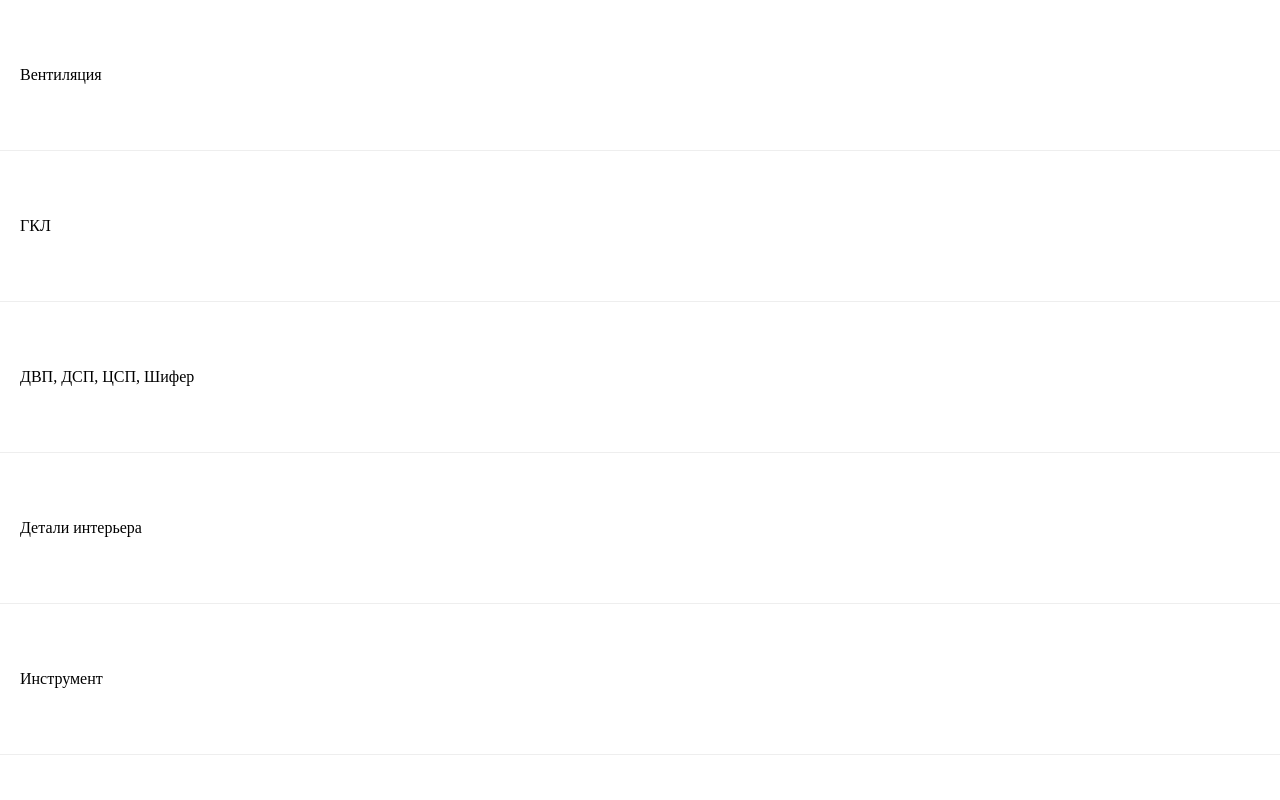
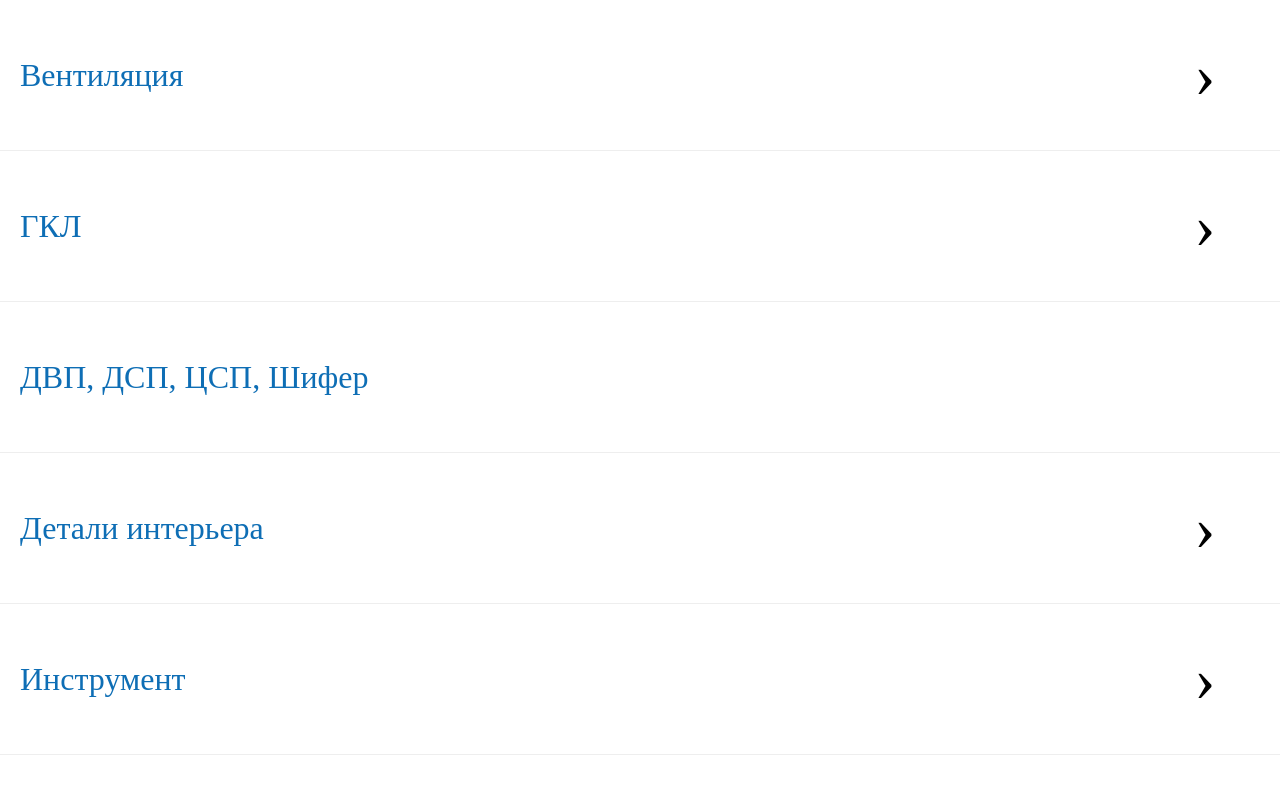
Before and after one commit to rif-kazan/shop-catalog.mobile, a plain HTML site: page index.html in a window 1280 px wide. Drawn offline with Linux system fonts and the light colour scheme.

Commit message:
add arrows

```diff
--- a/js/shopCatalog.mobile.js
+++ b/js/shopCatalog.mobile.js
@@ -2,17 +2,20 @@
   'use strict';
   let shopCatalogMobile = document.querySelector( '.shop-catalog-mobile' );
   function renderMenu( data ) {
-    let container = document.createElement( 'ul' ), index = 0, li;
+    let container = document.createElement( 'ul' ), index = 0, li, a;
     for ( ;index < data.length; index++ ) {
       li = document.createElement( 'li' );
-      li.textContent = data[index].name;
+      a = document.createElement( 'a' );
+      a.textContent = data[index].name;
+      li.appendChild( a );
       container.appendChild( li );
       if ( data[index].sub ) {
+        li.classList.add( 'shop-catalog-mobile__item_width-sub-menu' );
         container.appendChild( renderMenu( data[index].sub ) );
       }
     }
     return container;
   }
   shopCatalogMobile.appendChild( renderMenu( shopCatalog ) );
-  FastClick.attach( document.body );
+  //FastClick.attach( document.body );
 } )();
--- a/shopCatalog.mobile.less
+++ b/shopCatalog.mobile.less
@@ -4,6 +4,8 @@
 @color-warning: #E88A0C;
 @color-danger: #FF0000;
 @color-divider: #EEEEEE;
+
+@menu-item-height: 150px;
 
 body {
   margin: 0;
@@ -22,12 +24,31 @@ body {
     padding: 0;
     list-style: none;
     li {
-      padding: 0 20px;
-      line-height: 150px;
+      position: relative;
       border-bottom: 1px solid @color-divider;
+      font-size: 2em;
       &:active {
         color: #FFFFFF;
         background-color: lighten(@color-primary, 10%);
+      }
+      &.shop-catalog-mobile__item_width-sub-menu::after {
+        position: absolute;
+        top: 0;
+        right: 0;
+        width: @menu-item-height;
+        height: @menu-item-height;
+        line-height: @menu-item-height;
+        content: '\0203A';
+        font-size: 2em;
+        text-align: center;
+      }
+      a {
+        display: block;
+        margin: 0 @menu-item-height 0 0;
+        padding: 0 20px;
+        line-height: @menu-item-height;
+        color: @color-primary;
+        &:active { color: #FFFFFF; }
       }
     }
     ul {
```
Also changed, not shown: shopCatalog.mobile.css.
